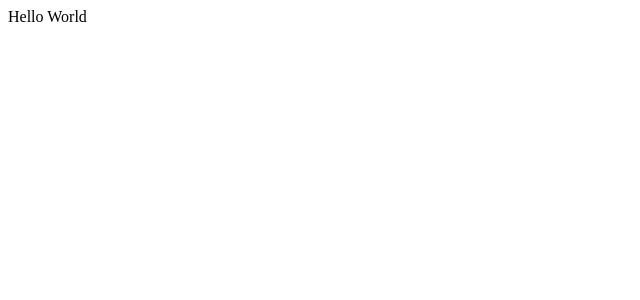
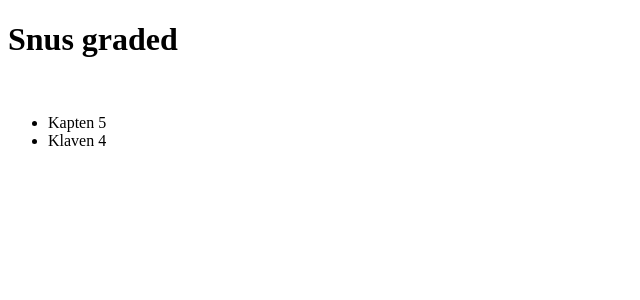
Before and after one commit to Jari1980/ReactList, a React (Vite) app: page / in a window 1280 px wide. Shown: the top 300 px of the page, without its empty margins (0-640 px from the left). Built offline with nearby package versions, Linux system fonts and the light colour scheme.

Commit message:
Added heading, array with initial values, listing items from array

```diff
--- a/src/App.jsx
+++ b/src/App.jsx
@@ -1,3 +1,29 @@
 export default function App(){
-  return "Hello World"
+  const snus = [
+    {
+      name: 'Kapten',
+      grade: 5,
+    },
+    {
+      name: 'Klaven',
+      grade: 4,
+    },
+  ]
+
+
+  return (
+    <>
+    <h1>Snus graded</h1>
+    <br/>
+    <ul>
+      {snus.map(snus => {
+        return (
+          <li key={snus.name}>
+            <span>{snus.name} {snus.grade}</span>
+          </li>
+        )
+      })}
+    </ul>
+    </>
+  )
 }
```
